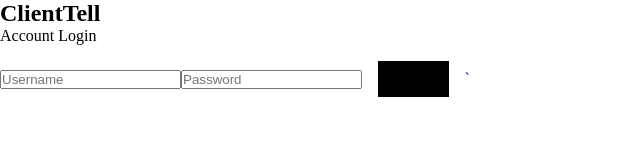
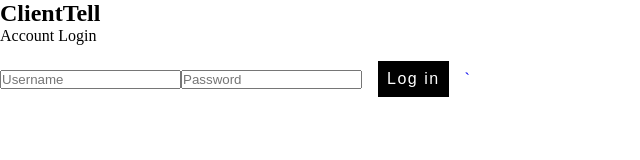
Before and after one commit to date-em-rate-em/date-em-rate-em-fe, a React (Create React App) app: page / in a window 1280 px wide. In both pictures the pointer is over the button "Log in". Shown: the top 160 px of the page, without its empty margins (0-640 px from the left). Built offline with nearby package versions, Linux system fonts and the light colour scheme.

Commit message:
Adjust button color in the hover.

```diff
--- a/src/styles/iii-generic/_generics.scss
+++ b/src/styles/iii-generic/_generics.scss
@@ -34,7 +34,7 @@
     transition: background-color 1s ease-out;
       &:hover{
         background-color: $color-dark;
-        color: $color-primary;
+        color: white;
         border: 1px solid $color-primary;
       }
   }
```
